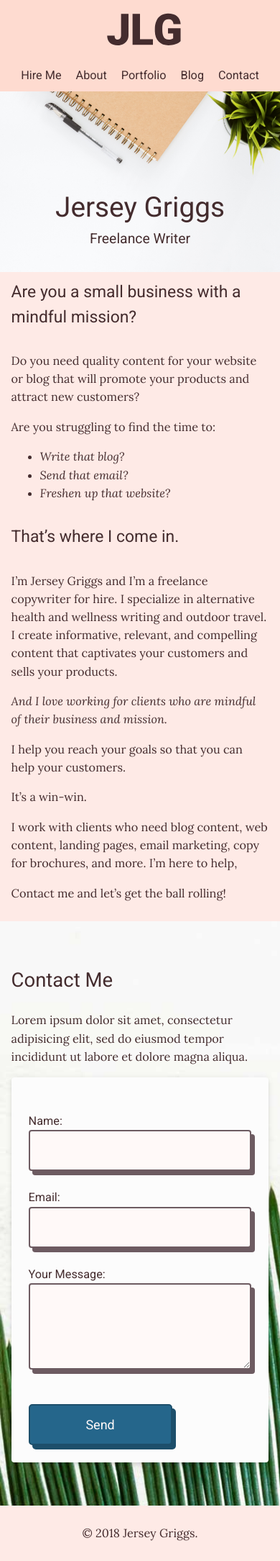
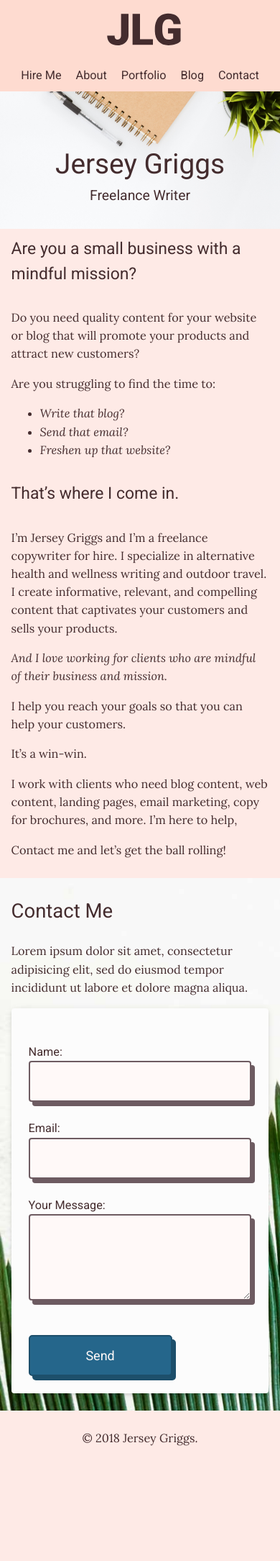
Before and after one commit to jersey-griggs/jersey.griggs.github.io, a Jekyll site: the page built from index.md, in a window 390 px wide. Shown: the whole page at 72% size. Built offline with Jekyll 4.4.1, drawn with Linux system fonts in a browser that asks for light colours; after the commit the page ends 2037 px from its top, so only the background shows below that.

Commit message:
new hero

```diff
--- a/_sass/minima/_layout.scss
+++ b/_sass/minima/_layout.scss
@@ -215,6 +215,9 @@
     &.footer {
       background-image: url("/images/plants.jpg");
       padding: 60px 0;
+          @media(max-width: 767px) {
+      padding: 24px 0;
+    }
     }
     background-size: cover;
     padding: 128px 0;
@@ -228,6 +231,9 @@
       text-align: center;
       margin-bottom: 0;
       padding-top: 60px;
+    @media(max-width: 767px) {
+      padding: 0;
+    }
       padding-bottom: 0;
     }
 
```
